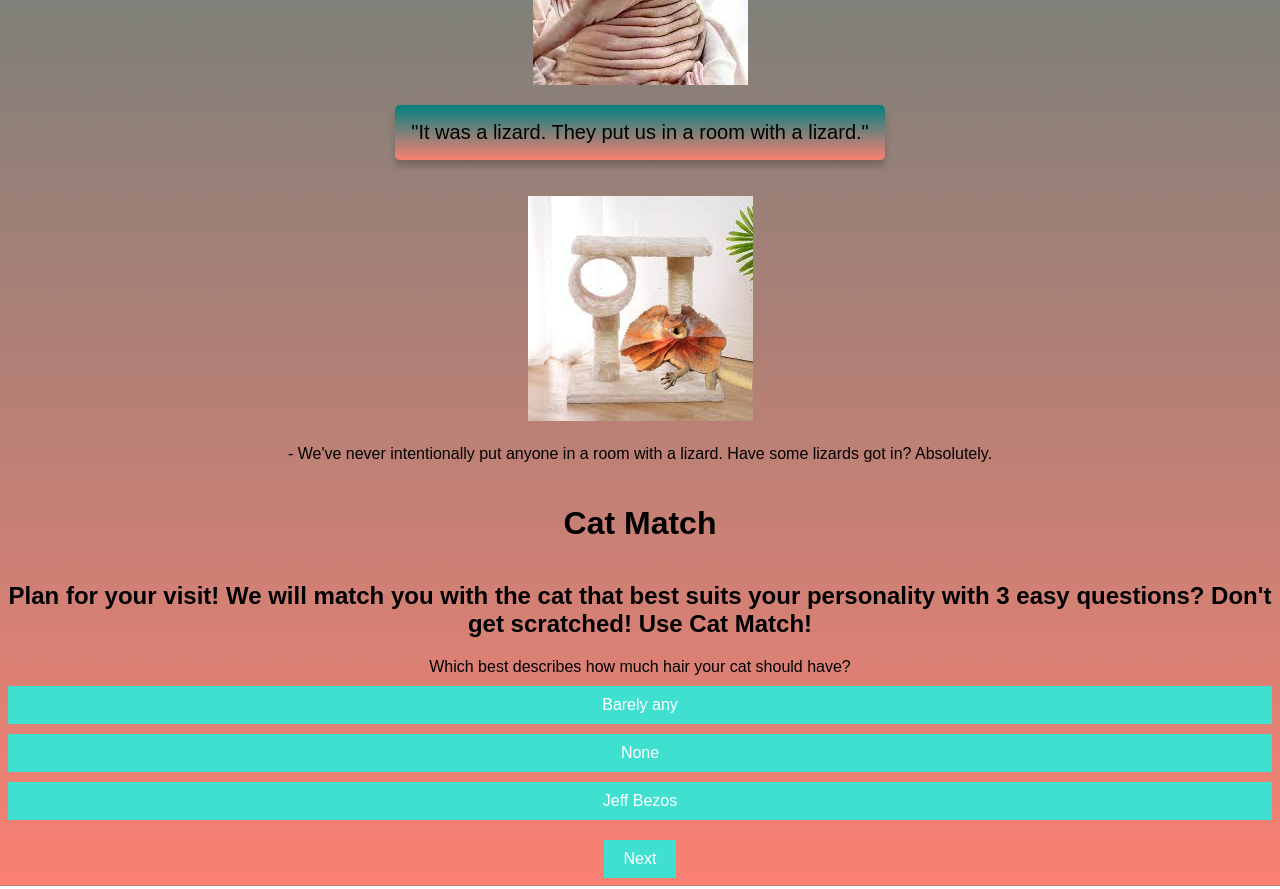
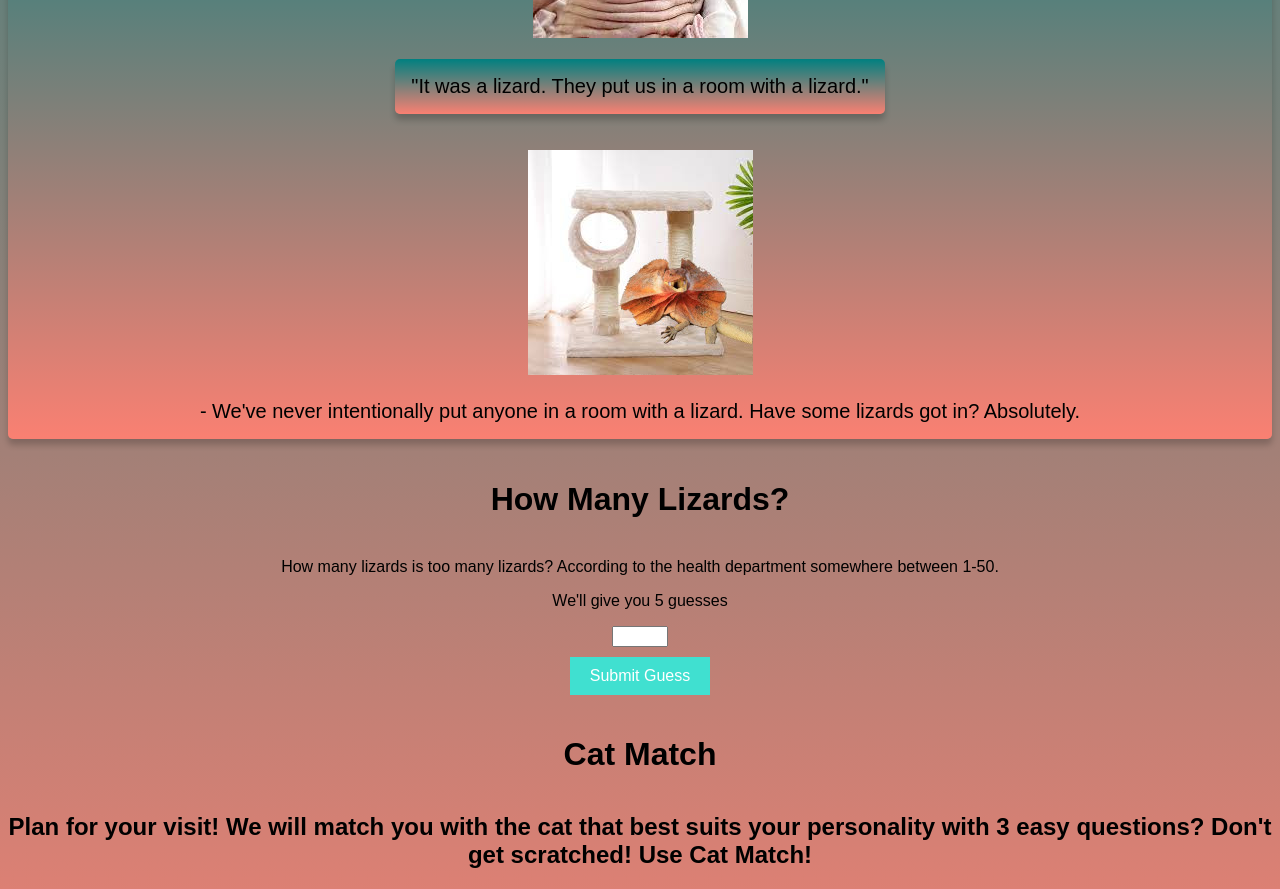
Before and after one commit to JGibs53/Shed-The-Hairless-Cat-Cafe, a plain HTML site: page index.html in a window 1280 px wide. Shown: the part 2700-3589 px from the top of the page. Drawn offline with Linux system fonts and the light colour scheme.

Commit message:
added lizard guess game

```diff
--- a/cat.css
+++ b/cat.css
@@ -124,7 +124,8 @@ body {
   }
 
   .testimonials {
-    display: inline-flex;
+    display: grid, table-column;
+
     box-shadow:0 6px 6px 0 rgba(0, 0, 0, 0.2);
     background-image:linear-gradient(teal, salmon);
     border-radius: 5px;
--- a/cat.js
+++ b/cat.js
@@ -1,3 +1,4 @@
+//sticky navbar
 var navbar = document.getElementById("navbar");
 var menu = document.getElementById("menu");
 
@@ -10,7 +11,40 @@ window.onscroll = function(){
     }
 }
 
+//lizard guessing game
+const targetNumber = 23;
+let attempts = 0;
+const maxAttempts = 5;
 
+function checkGuess() {
+    const userGuess = parseInt(document.getElementById("guess").value);
+    const messageElement = document.getElementById("message");
+
+    if (isNaN(userGuess) || userGuess < 1 || userGuess > 50) {
+        setMessage("We've had somewhere between 1-50 sightings. How many lizards is too many lizards according to the health department?");
+    } else {
+        attempts++;
+
+        if (userGuess === targetNumber) {
+            setMessage(`Congratulations! You guessed it, 23 lizards. Which isn't even that many if you think about it. And that's 23 "reported incidents" so who's to say some of those weren't the same lizard.`);
+            document.getElementById("guessButton").disabled = true;
+        } else {
+            if (attempts >= maxAttempts) {
+                setMessage(`Sorry, you ran out of tries. The correct number was ${targetNumber} but who's counting?...Besides the health department...`);
+                document.getElementById("guessButton").disabled = true;
+            } else {
+                setMessage(userGuess < targetNumber ? "Higher!" : "Lower!");
+            }
+        }
+    }
+}
+
+function setMessage(message) {
+    document.getElementById("message").textContent = message;
+}
+
+
+//cat match quiz
       const quizData = [
             {
                 question: "Which best describes how much hair your cat should have?",
--- a/index.html
+++ b/index.html
@@ -42,8 +42,6 @@
     <div class="testimonials">
       <div class='p1'>"Ewwww! This is Gross!"</div>
       <div class='p2'>"I wanna Leave! It touched me I wanna Leave!"</div>
-   </div>
-
      <div class="wrinkles-img-container">
       <img src="sphinx-6.jpeg" alt="wrinkles">
      </div>
@@ -59,6 +57,20 @@
        <div class="p4">
          - We've never intentionally put anyone in a room with a lizard. Have some lizards got in? Absolutely.
        </div>
+
+    </div>
+
+
+     <div class="lizard-guessing-container">
+      <h1>How Many Lizards?</h1>
+      <p>How many lizards is too many lizards? According to the health department somewhere between 1-50.</p>
+      <p>We'll give you 5 guesses</p>
+      <input type="number" id="guess" min="1" max="50">
+      <div id="message"></div>
+      <button onclick="checkGuess()" id="guessButton">Submit Guess</button>
+  </div>
+
+
 
  <div id="quiz-container">
     <h1> Cat Match </h1>
```
Lines whose indentation alone changed are shown as unchanged.
